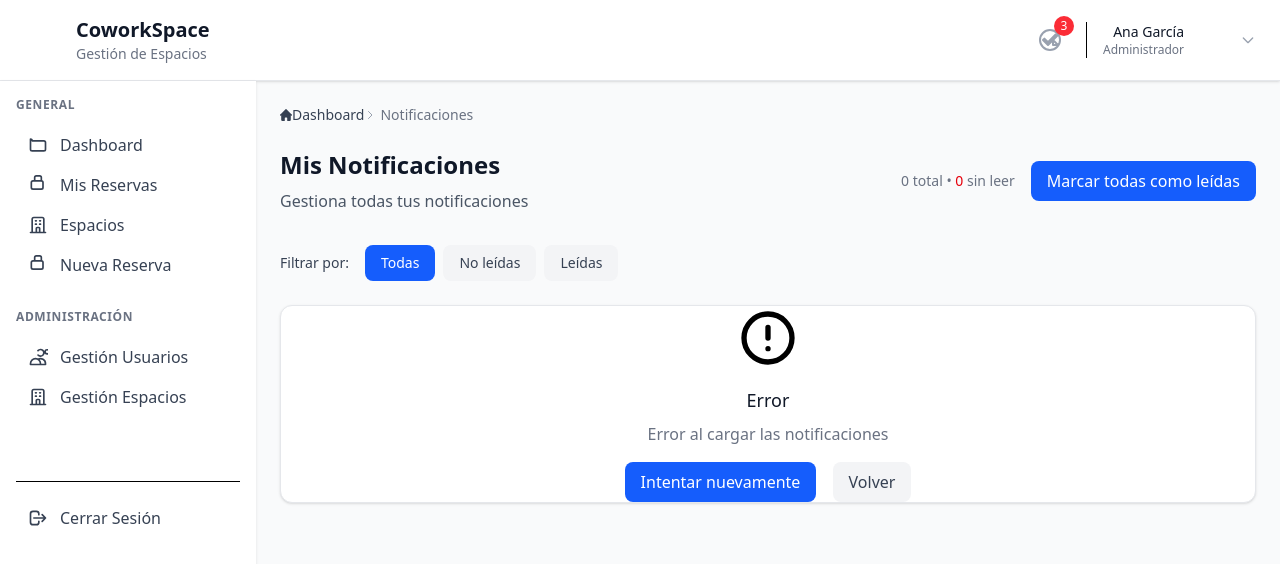
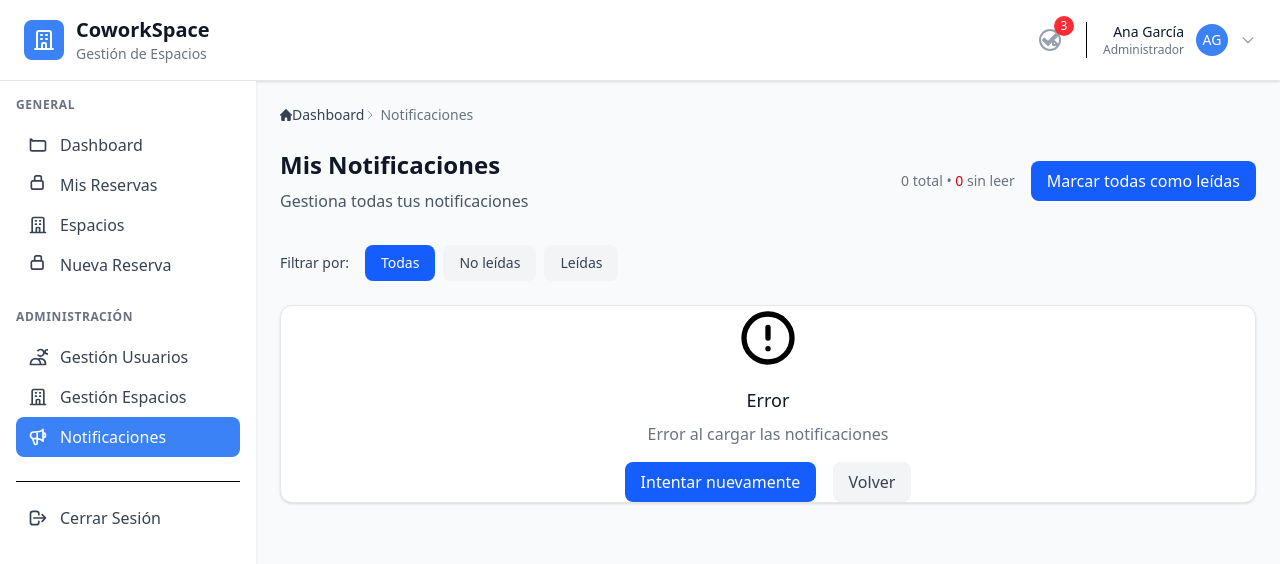
Before and after one commit to jgalmansa/Proyecto-Integrado-DAW, a website: page src/pages/notifications.html in a window 1280 px wide. Shown: the top 564 px of the page. Drawn offline with Linux system fonts and the light colour scheme; no server answers; sample sign-in values are in the browser's storage.

Commit message:
Arreglo colores

```diff
--- a/src/pages/notifications.html
+++ b/src/pages/notifications.html
@@ -12,7 +12,7 @@
     <header class="bg-white shadow-sm border-b border-gray-200">
         <div class="flex items-center justify-between px-6 py-4">
             <div class="flex items-center space-x-3">
-                <div class="bg-primary p-2 rounded-lg">
+                <div class="bg-[#3B82F6] p-2 rounded-lg">
                     <svg class="w-6 h-6 text-white" fill="none" stroke="currentColor" viewBox="0 0 24 24">
                         <path stroke-linecap="round" stroke-linejoin="round" stroke-width="2" d="M19 21V5a2 2 0 00-2-2H7a2 2 0 00-2 2v16m14 0h2m-2 0h-5m-9 0H3m2 0h5M9 7h1m-1 4h1m4-4h1m-1 4h1m-5 10v-5a1 1 0 011-1h2a1 1 0 011 1v5m-4 0h4"></path>
                     </svg>
@@ -81,7 +81,7 @@
                         <p class="text-sm font-medium text-gray-900">Ana García</p>
                         <p class="text-xs text-gray-500">Administrador</p>
                     </div>
-                    <div class="w-8 h-8 bg-primary rounded-full flex items-center justify-center">
+                    <div class="w-8 h-8 bg-[#3B82F6] rounded-full flex items-center justify-center">
                         <span class="text-white text-sm font-medium">AG</span>
                     </div>
                     <button class="text-gray-400 hover:text-gray-600">
@@ -149,7 +149,7 @@
                         <span>Gestión Espacios</span>
                     </a>
 
-                    <a href="/notifications" class="flex items-center space-x-3 px-3 py-2 rounded-lg bg-primary text-white">
+                    <a href="/notifications" class="flex items-center space-x-3 px-3 py-2 rounded-lg bg-[#3B82F6] text-white">
                         <svg class="w-5 h-5" fill="none" stroke="currentColor" viewBox="0 0 24 24">
                             <path stroke-linecap="round" stroke-linejoin="round" stroke-width="2" d="M11 5.882V19.24a1.76 1.76 0 01-3.417.592l-2.147-6.15M18 13a3 3 0 100-6M5.436 13.683A4.001 4.001 0 017 6h1.832c4.1 0 7.625-1.234 9.168-3v14c-1.543-1.766-5.067-3-9.168-3H7a3.988 3.988 0 01-1.564-.317z"></path>
                         </svg>
```
